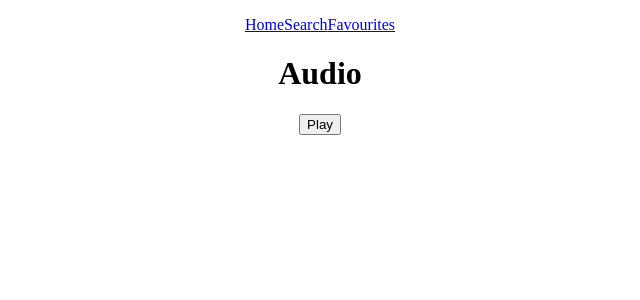
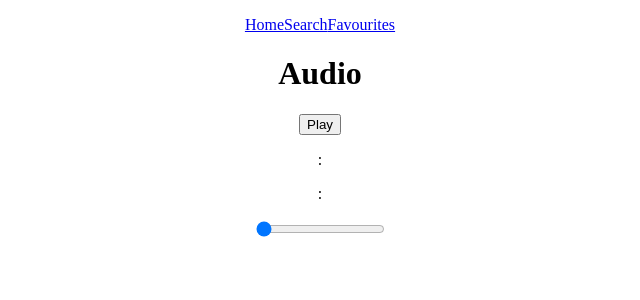
Before and after one commit to theComponentsRepo/jam, a React (Create React App) app: page /audioplayer in a window 1280 px wide. Shown: the top 300 px of the page, without its empty margins (320-960 px from the left). Built offline with nearby package versions, Linux system fonts and the light colour scheme; no server answers.

Commit message:
Implement duration and time length and sound change functions

```diff
--- a/src/App.js
+++ b/src/App.js
@@ -16,7 +16,7 @@ function App() {
         <Route path="/music/search" element={<SearchPage />} />
         <Route path="/music/album/:id" element={<Album />} />
         <Route path="/music/favourite" element={<h1>favourite page</h1>}/>
-        <Route path='/audioplayer' element={<AudioPlayer />} />
+        <Route path="/audioplayer" element={<AudioPlayer />} />
       </Routes>
 
     </div>
--- a/src/components/Player.jsx
+++ b/src/components/Player.jsx
@@ -1,8 +1,8 @@
 import { useState, useEffect } from "react";
 import useSound from "use-sound";
-import { AiFillPlayCircle, AiFillPauseCircle } from "react-icons";
-import { BiSkipNext, BiSkipPrevious } from "react-icons";
-import { IconContext } from "react-icons";
+// import { AiFillPlayCircle, AiFillPauseCircle } from "react-icons";
+// import { BiSkipNext, BiSkipPrevious } from "react-icons";
+// import { IconContext } from "react-icons";
 
 
 export default function AudioPlayer(){
@@ -35,28 +35,95 @@ export default function AudioPlayer(){
     // eslint-disable-next-line react-hooks/exhaustive-deps
     }, []);
 
-    const songUrl = localTrackData.preview
+    // const songUrl = localTrackData.preview;
     const [isPlaying, setIsPlaying] = useState(false);
+    // console.log(isPlaying)
 
-    const [play, { pause, duration, sound }] = useSound(songUrl)
+    const [play, {pause, duration, sound}] = useSound("https://cdns-preview-d.dzcdn.net/stream/c-deda7fa9316d9e9e880d2c6207e92260-10.mp3");
+
+
+    const [time, setTime] = useState({
+        min: "",
+        sec: ""
+    })
+
+    const [currTime, setCurrTime] = useState({
+    min: "",
+    sec: ""
+    })
+
+    const [seconds, setSeconds] = useState();
+
+    useEffect(() => {
+        if(duration){
+            const sec = duration/1000;
+            const min = Math.floor(sec / 60);
+            const secRemain = Math.floor(sec % 60);
+            setTime({
+                min: min,
+                sec: secRemain
+            });
+        }
+
+    }, [isPlaying]);
+
+    useEffect(() => {
+        const interval = setInterval(() => {
+            if (sound) {
+                setSeconds(sound.seek([]));
+                const min = Math.floor(sound.seek([]) / 60);
+                const sec = Math.floor(sound.seek([]) % 60);
+                setCurrTime({
+                    min,
+                    sec,
+                });
+
+            }
+        }, 1000);
+        return () => clearInterval(interval);
+    }, [sound])
+
+
 
     const playButton = () => {
-        if (isPlaying) {
+        if (!isPlaying) {
             pause();
-            setIsPlaying(false);
+            setIsPlaying(true);
+            console.log(isPlaying)
         } else {
             play();
-            setIsPlaying(true);
+            setIsPlaying(false);
+            console.log(isPlaying)
         }
     }
 
 
-    console.log(localTrackData)
 
     return(
         <div>
             <h1>Audio</h1>
+            <h3>{localTrackData.title}</h3>
+            {/* <h3>{localTrackData.artist.name}</h3> */}
             <button onClick={playButton}>Play</button>
+            <div>
+                <p>
+                    {currTime.min}:{currTime.sec}
+                </p>
+                <p>
+                    {time.min}:{time.sec}
+                </p>
+                <input
+                    type="range"
+                    min="0"
+                    max={duration / 1000}
+                    default="0"
+                    value={seconds}
+                    className="timeline"
+                    onChange={(event) => {
+                        sound.seek([event.target.value]);
+                    }}
+                />
+            </div>
         </div>
     )
 }
```
